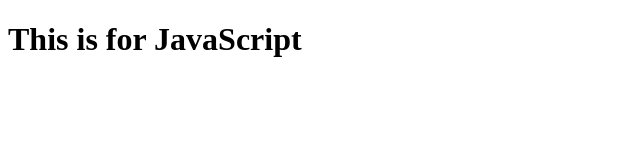
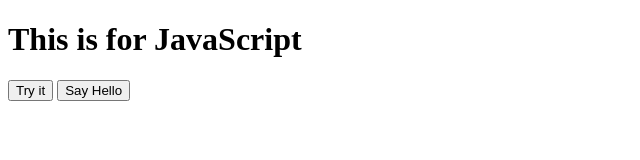
Before and after one commit to Rudransh-Gupta0304/CSE-24_JS, a plain HTML site: page index.html in a window 1280 px wide. Shown: the whole page, without its empty margins (0-640 px from the left). Drawn offline with Linux system fonts and the light colour scheme.

Commit message:
Function

```diff
--- /dev/null
+++ b/function.js
@@ -0,0 +1,27 @@
+// var grade = 'A' ;
+// document.write("entering swicth block<br/>");
+// switch(grade){
+//     case 'A':document.write("good job<br/>");
+//     break;
+
+//     case 'B':document.write("pretty good<br/>");
+//     break;
+
+//     case 'C':document.write("Can do better<br/>");
+//     break;
+
+//     case 'D':document.write("Not so good <br/>");
+//     break;
+
+//     default:document.write("Failer<br/>")
+
+// }
+
+
+function myFunction(){
+    alert("hello world");
+}
+
+function sayHello(name ,age){
+    document.write(name + " is " + age + " years old ");
+}
--- a/index.html
+++ b/index.html
@@ -8,10 +8,11 @@
 <body>
     <h1>This is for JavaScript</h1>
 
+    <button onclick="myFunction()">Try it</button>
+    <input type="button" onclick="sayHello('ram', 10)" value="Say Hello">
 
 
 
-
-    <script src="./assignment.js"></script>
+    <script src="function.js"></script>
 </body>
 </html>
```
Also changed, not shown: script2.js (line endings or trailing spaces).
